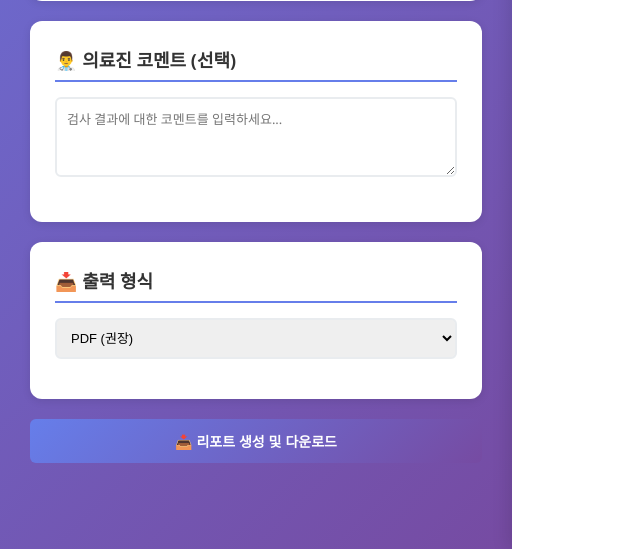
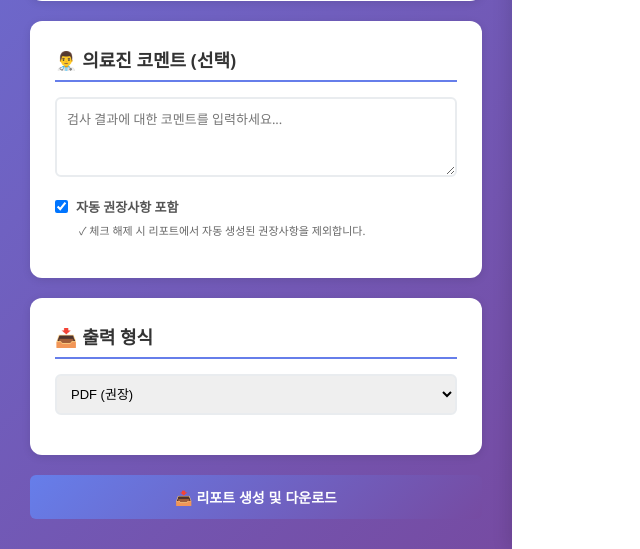
Before and after one commit to gwmaw/-, a Flask app: page / in a window 1280 px wide. Shown: the part 856-1405 px from the top of the page, without its empty margins (0-640 px from the left). Run offline with Flask 3, Linux system fonts and the light colour scheme.

Commit message:
feat: 권장사항 표시/숨김 체크박스 추가 - 의료진 코멘트와 중복 방지

```diff
--- a/src/app.py
+++ b/src/app.py
@@ -93,6 +93,9 @@ def upload_file():
         # 의료진 코멘트
         doctor_comment = request.form.get('doctor_comment', '')
 
+        # 권장사항 포함 여부
+        include_recommendations = request.form.get('include_recommendations') == '1'
+
         # 출력 형식
         output_format = request.form.get('output_format', 'pdf')
 
@@ -102,7 +105,8 @@ def upload_file():
             patient_info=patient_info,
             doctor_comment=doctor_comment,
             output_format=output_format,
-            output_dir=app.config['OUTPUT_FOLDER']
+            output_dir=app.config['OUTPUT_FOLDER'],
+            include_recommendations=include_recommendations
         )
 
         # 생성된 파일 반환
--- a/src/report_generator.py
+++ b/src/report_generator.py
@@ -192,7 +192,8 @@ class ReportGenerator:
 
 
 def generate_report(analysis_data, patient_info, doctor_comment='',
-                   output_format='pdf', output_dir='output', filename=None):
+                   output_format='pdf', output_dir='output', filename=None,
+                   include_recommendations=True):
     """
     리포트 생성 헬퍼 함수
 
@@ -203,6 +204,7 @@ def generate_report(analysis_data, patient_info, doctor_comment='',
         output_format: 출력 형식 ('pdf', 'png', 'html')
         output_dir: 출력 디렉토리
         filename: 파일명 (없으면 자동 생성)
+        include_recommendations: 권장사항 포함 여부 (기본값: True)
 
     Returns:
         생성된 파일 경로
@@ -222,7 +224,7 @@ def generate_report(analysis_data, patient_info, doctor_comment='',
         'patient_info': patient_info,
         'grouped_tests': analysis_data['grouped_tests'],
         'summary': analysis_data['summary'],
-        'recommendations': analysis_data.get('recommendations', [])
+        'recommendations': analysis_data.get('recommendations', []) if include_recommendations else []
     }
 
     # HTML 생성
--- a/src/templates/index.html
+++ b/src/templates/index.html
@@ -414,6 +414,15 @@
                         <div class="form-group">
                             <textarea id="doctor_comment" name="doctor_comment" placeholder="검사 결과에 대한 코멘트를 입력하세요..."></textarea>
                         </div>
+                        <div class="form-group">
+                            <label style="display: flex; align-items: center; cursor: pointer;">
+                                <input type="checkbox" id="include_recommendations" name="include_recommendations" value="1" checked style="width: auto; margin-right: 8px;">
+                                <span>자동 권장사항 포함</span>
+                            </label>
+                            <p style="font-size: 11px; color: #666; margin-top: 5px; margin-left: 24px;">
+                                ✓ 체크 해제 시 리포트에서 자동 생성된 권장사항을 제외합니다.
+                            </p>
+                        </div>
                     </div>
                 </div>
 
@@ -493,7 +502,7 @@
                     </div>
 
                     <!-- 권장사항 -->
-                    <div class="preview-card">
+                    <div class="preview-card" id="recommendations-preview">
                         <h3>💡 권장사항</h3>
                         <ul class="preview-list" id="recommendations-list">
                         </ul>
@@ -513,6 +522,17 @@
         const previewLoading = document.getElementById('preview-loading');
         const previewEmpty = document.getElementById('preview-empty');
         const previewData = document.getElementById('preview-data');
+        const includeRecommendationsCheckbox = document.getElementById('include_recommendations');
+        const recommendationsPreview = document.getElementById('recommendations-preview');
+
+        // 권장사항 체크박스 이벤트
+        includeRecommendationsCheckbox.addEventListener('change', () => {
+            if (includeRecommendationsCheckbox.checked) {
+                recommendationsPreview.style.display = 'block';
+            } else {
+                recommendationsPreview.style.display = 'none';
+            }
+        });
 
         // 파일 업로드 영역 클릭
         fileUploadArea.addEventListener('click', () => {
--- a/src/templates/report_template.html
+++ b/src/templates/report_template.html
@@ -522,6 +522,7 @@
         {% endif %}
 
         <!-- 권장사항 -->
+        {% if recommendations and recommendations|length > 0 %}
         <div class="recommendations">
             <h3>권장사항</h3>
             <ul>
@@ -530,6 +531,7 @@
                 {% endfor %}
             </ul>
         </div>
+        {% endif %}
 
         <!-- 검사 결과 그룹 -->
         {% for group_key, group_data in grouped_tests.items() %}
```
